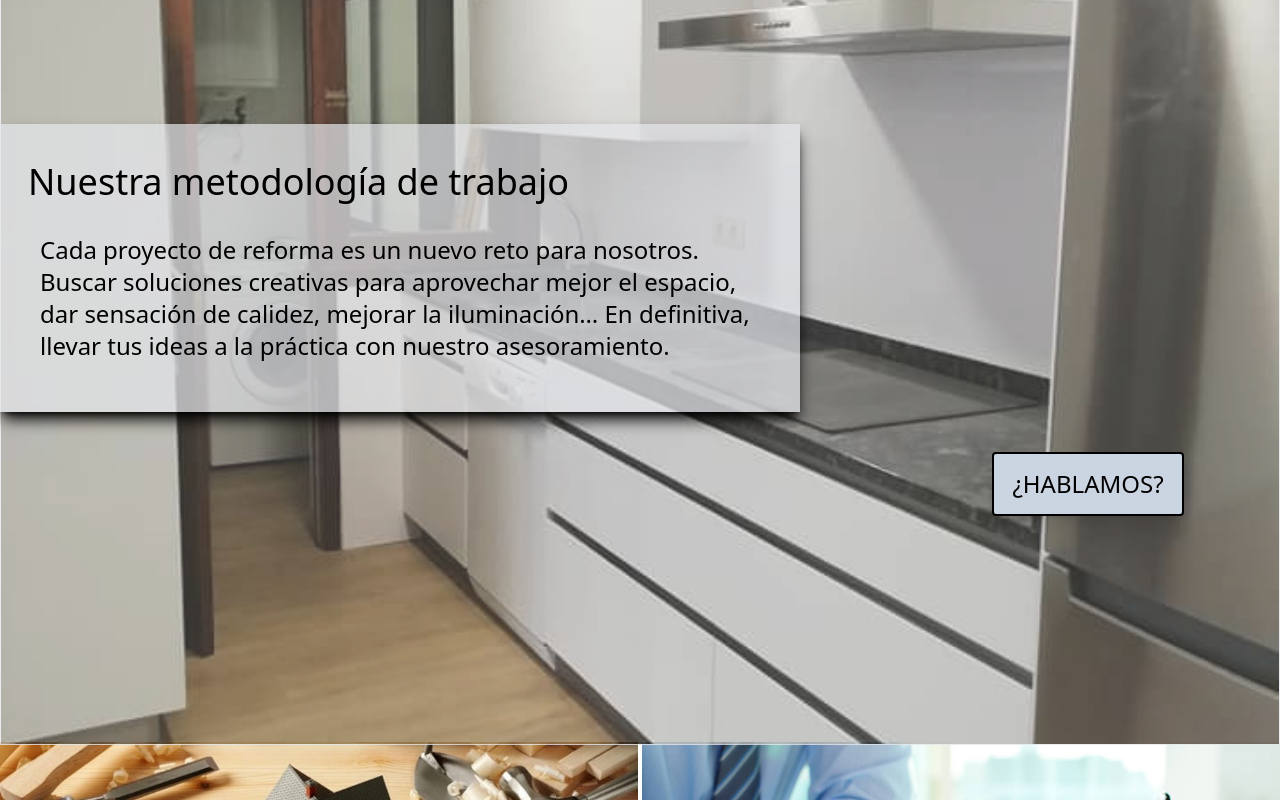
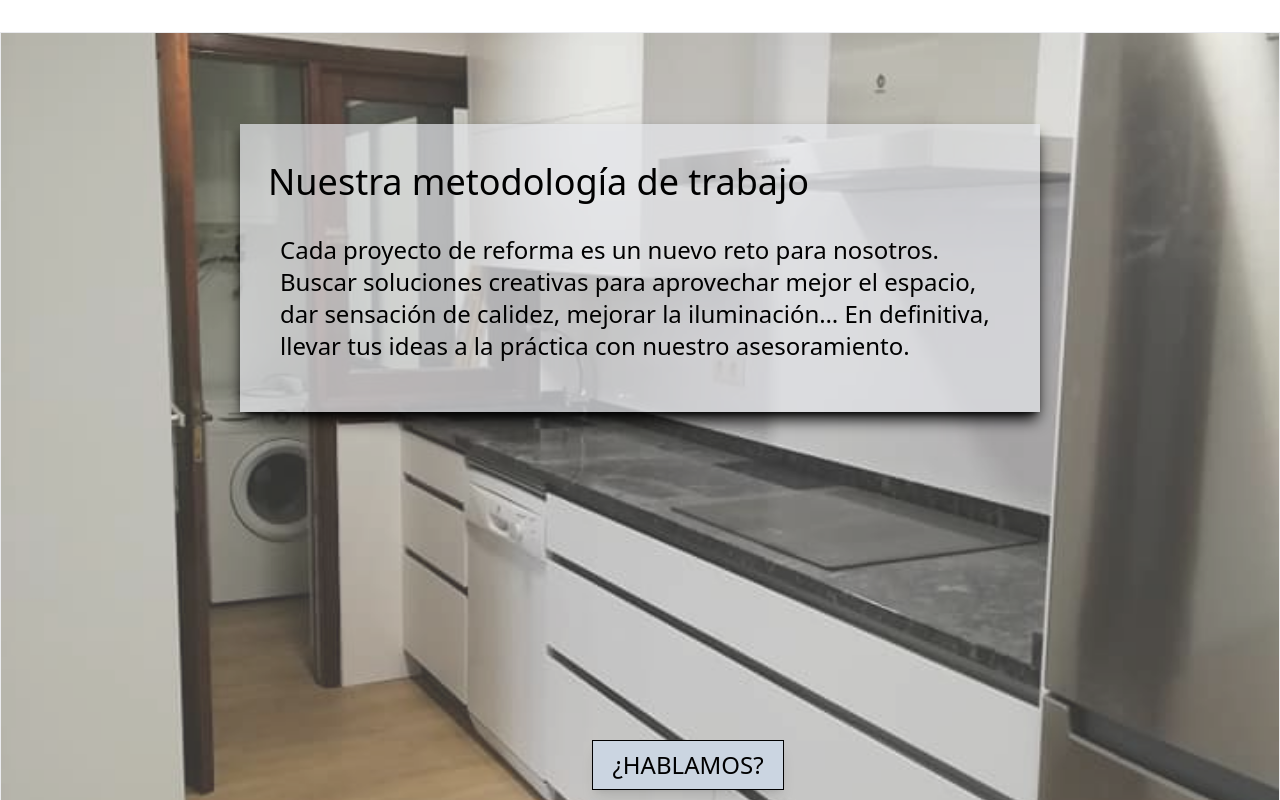
Before and after one commit to Fran-Lopez-Laperal/taxifran, a React (Vite) app: page / in a window 1280 px wide. Shown: the part 1800-2600 px from the top of the page. Built offline with nearby package versions, Linux system fonts and the light colour scheme.

Commit message:
fixed error navbar and web body

```diff
--- a/src/App.css
+++ b/src/App.css
@@ -7,3 +7,9 @@
   font-family:'Gill Sans', 'Gill Sans MT', Calibri, 'Trebuchet MS', sans-serif;
   font-family: system-ui, -apple-system, BlinkMacSystemFont, 'Segoe UI', Roboto, Oxygen, Ubuntu, Cantarell, 'Open Sans', 'Helvetica Neue', sans-serif;
 }
+
+html, body {
+  overflow-x: hidden;
+  margin: 0;
+  padding: 0;
+}
--- a/src/components/Button.jsx
+++ b/src/components/Button.jsx
@@ -1,10 +1,10 @@
 import PropTypes from "prop-types";
 
-const Button = ({ buttonname, position, margin, side, width, height,lgMargin, lgWidth, lgHeight, lgText  }) => {
+const Button = ({ buttonname, position, margin, side, width, height,lgMargin, lgWidth, lgHeight, lgText,text, }) => {
     return (
         <div>
             <section className={`${position} ${margin} ${side}  transform -translate-x-1/2`}>
-                <button className={`border-2 border-black shadow-lg bg-slate-300  font-light ${width} ${height} ${lgText} ${lgMargin} ${lgWidth} ${lgHeight} hover:bg-slate-200  hover:before:absolute hover:before:right-[10px] hover:before:text-black transition-all duration-1000 ease-in-out rounded`}>
+                <button className={`border border-black shadow-lg bg-slate-300 font-light p-2   ${text} ${width} ${height} ${lgText} ${lgMargin} ${lgWidth} ${lgHeight} hover:bg-slate-200  hover:before:absolute hover:before:right-[10px] hover:before:text-black transition-all duration-1000 ease-in-out`}>
                     {buttonname}
                 </button>
             </section>
@@ -23,6 +23,7 @@ Button.propTypes = {
     lgWidth: PropTypes.string.isRequired,
     lgHeight: PropTypes.string.isRequired,
     lgText: PropTypes.string.isRequired,
+    text: PropTypes.string.isRequired,
 };
 
 
--- a/src/components/CardsMetod.jsx
+++ b/src/components/CardsMetod.jsx
@@ -9,8 +9,8 @@ const CardsMetod = ({ img, titlecard, textcard, step, hideImgOnMobile }) => {
 
             <section className='relative bg-black'>
                 <section className='flex h-32 items-end'>
-                    <p className='relative top-16 text-shadow-custom text-200 text-white font-semibold'>{step}</p>
-                    <p className='text-white font-bold text-lg'>{titlecard}</p>
+                    <p className='relative top-6 text-shadow-custom text-150 text-white font-semibold'>{step}</p>
+                    <p className='text-white font-bold text-lg mb-6'>{titlecard}</p>
                 </section>
                 <p className='text-white p-5'>{textcard}</p>
             </section>
--- a/src/components/NavBarMovil.jsx
+++ b/src/components/NavBarMovil.jsx
@@ -24,7 +24,7 @@ const NavBarMovil = () => {
             </button>
             {showMenu ?
               <section className="flex flex-col items-center">
-              <ul className='transition-all duration-500 ease-in-out mt-7 w-72 absolute shadow-md text-center border-t-2 border-black bg-white z-10'>
+              <ul className='transition-all duration-500 ease-in-out mt-7 w-full absolute shadow-md text-center border-t-2 border-black bg-white z-10'>
                   <LinkNav nameLink="Servicios" />
                   <LinkNav nameLink="Proyectos" />
                   <LinkNav nameLink="Contacto" />
--- a/src/pages/Metodology.jsx
+++ b/src/pages/Metodology.jsx
@@ -7,10 +7,10 @@ const Metodology = () => {
     return (
         <div className='mt-64'>
             <figure className='flex flex-col justify-center items-center mb-64'>
-                <img className='absolute object-cover h-850 border opacity-80 lg:w-full' src={salon} alt={salon} />
-                <section className='lg:flex'>
-                    <div className='relative h-auto w-320 bg-gray-200 bg-opacity-70 shadow-lg p-7 shadow-black lg:w-800 lg:h-72 lg:flex lg:flex-col lg:justify-center'>
-                        <p className='text-3xl lg:text-4xl'>Nuestra metodología de trabajo</p>
+                <img className='absolute object-cover  h-850 border opacity-80 lg:w-full' src={salon} alt={salon} />
+                <section className='lg:flex flex flex-col items-center justify-center'>
+                    <div className='relative w-80 bg-gray-200 bg-opacity-70 shadow-lg p-7 shadow-black lg:w-800 lg:h-72 lg:flex lg:flex-col lg:justify-center'>
+                        <p className='text-2xl lg:text-4xl'>Nuestra metodología de trabajo</p>
                         <p className='font-light text-lg mt-5 p-3 lg:text-2xl'>
                             Cada proyecto de reforma es un nuevo reto para nosotros.
                             Buscar soluciones creativas para aprovechar mejor el espacio, dar sensación de calidez,
@@ -18,7 +18,7 @@ const Metodology = () => {
                         </p>
                     </div>
                     <section className='lg:flex'>
-                        <Button buttonname="¿HABLAMOS?" margin="mt-10" lgMargin='lg:mt-72' side="ml-72" width='w-36' height='h-10' lgHeight='w-48' lgWidth='h-16' lgText='lg:text-2xl'  />
+                        <Button buttonname="¿HABLAMOS?" text='text-xl' margin="mt-10" lgMargin='lg:mt-72' side="ml-72" width='w-34' height='h-auto' lgHeight='w-48' lgWidth='h-16' lgText='lg:text-2xl'  />
                     </section>
                 </section>
 
--- a/tailwind.config.js
+++ b/tailwind.config.js
@@ -11,6 +11,7 @@ export default {
     extend: {
       fontSize: {
         '200': '190px',
+        '150': '150px',
       },
       width: {
 
```
